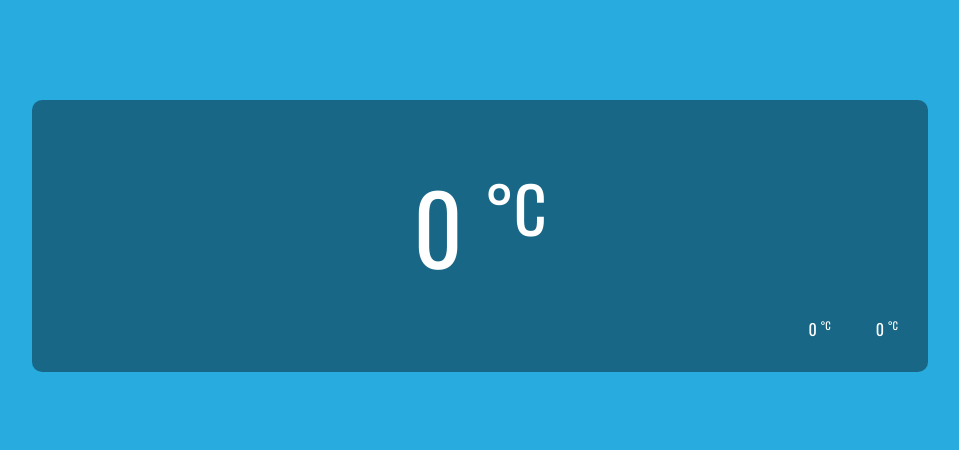
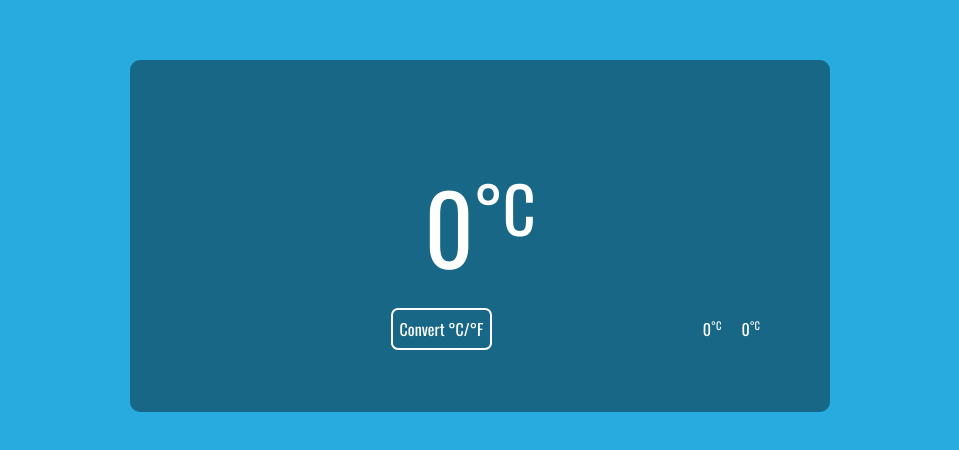
Before and after one commit to Iannacus/weatherApp, a React (Create React App) app: page / in a window 1280 px wide. Shown: the part 164-614 px from the top of the page, without its empty margins (160-1119 px from the left). Built offline with nearby package versions, Linux system fonts and the light colour scheme; no server answers.

Commit message:
Convert to celsius/farenheit button is added

```diff
--- a/src/App.css
+++ b/src/App.css
@@ -42,9 +42,16 @@ p {
 
 .weather {
   background-color: rgba(0,0,0, 0.4);
-  width: 70%;
+  width: 90%;
   border-radius: 10px;
   padding: 20px;
+}
+
+@media (min-width: 768px ){
+  .weather{
+    max-width: 700px;
+    padding: 60px;
+  }
 }
 
 .footer, .minmax {
@@ -53,10 +60,26 @@ p {
   align-items: center;
 }
 
-.minmax {
-  gap: 25px;
-}
+
 
 .temperature p {
   margin: 10px;
 }
+
+.button {
+  font-family: 'Oswald', sans-serif;
+  font-size: 16px;
+  padding: 7px;
+  border: none;
+  border-radius: 7px;
+  background-color: transparent;
+  color: white;
+  border: solid 2px white;
+}
+
+.button:hover {
+  cursor: pointer;
+  border: none;
+  color: rgb(24,103,133);
+  background-color: white;
+}
--- /dev/null
+++ b/src/modules/Button.jsx
@@ -0,0 +1,14 @@
+import React from 'react';
+
+function Button({ setValue, value, minValue, maxValue }) {
+    return (
+
+        <button onClick={() => {
+            setValue(value, minValue, maxValue);
+        }}
+            className='button'> Convert °C/°F </button>
+
+    );
+}
+
+export default Button;
--- a/src/modules/Temperature.jsx
+++ b/src/modules/Temperature.jsx
@@ -1,12 +1,12 @@
 import React from 'react';
 
-function Temperature({ font, value }) {
+function Temperature({ font, value, unit }) {
 
     const size = font;
 
     return (
         <div className='temperature'>
-            <p style={{ fontSize: size }}>{value} <sup style={{ fontSize: size / 1.5 }}>°C</sup></p>
+            <p style={{ fontSize: size }}>{value}<sup style={{ fontSize: size / 1.5 }}>°{unit}</sup></p>
         </div>
 
     );
--- a/src/modules/Weather.jsx
+++ b/src/modules/Weather.jsx
@@ -4,10 +4,10 @@ import Icon from './Icon';
 import Description from './Description'
 import Temperature from './Temperature';
 import Date from './Date';
+import Button from './Button';
 import DateObject from "react-date-object";
 
 function Weather() {
-
     const [data, setData] = useState({});
     const [icon, setIcon] = useState('');
     const [description, setDescription] = useState('');
@@ -16,6 +16,8 @@ function Weather() {
     const [maxTemp, setMaxtemp] = useState(0);
     const [minTemp, setMinTemp] = useState(0);
     const [currentDate, setCurrentDate] = useState('');
+    const [isCelsius, setIsCelsius] = useState(true);
+    const [unit, setUnit] = useState('C');
 
     useEffect(() => {
         navigator.geolocation.getCurrentPosition(position => {
@@ -29,7 +31,7 @@ function Weather() {
 
     useEffect(() => {
         if (Object.entries(data).length > 0) {
-            //console.log(data);
+            console.log(data);
             const location = `${data.name}, ${data.sys.country}`
             setUbication(location);
             setDescription(data.weather[0].description);
@@ -47,9 +49,37 @@ function Weather() {
         return temp.toFixed(1);
     }
 
+    function toFarenheit(celsius) {
+        const f = (celsius * 9 / 5) + 32;
+        return f.toFixed(1);
+    }
+
+    function toCelsius(farenheit) {
+
+        const c = (farenheit - 32) * 5 / 9;
+        return c.toFixed(1);
+    }
+
+    function convertTemp(temp, minTemp, maxTemp) {
+        if (isCelsius) {
+            setIsCelsius(false);
+            setUnit('F');
+            setCurrentTemp(toFarenheit(temp));
+            setMinTemp(toFarenheit(minTemp));
+            setMaxtemp(toFarenheit(maxTemp));
+
+        } else {
+            setIsCelsius(true);
+            setUnit('C')
+            setCurrentTemp(toCelsius(temp));
+            setMinTemp(toCelsius(minTemp));
+            setMaxtemp(toCelsius(maxTemp));
+        }
+
+    }
+
     function parseDate(dt) {
         const date = new DateObject(dt * 1000);
-        //console.log(`${date.weekDay.name} ${date.day} ${date.month.name} ${date.year}`)
         return `${date.weekDay.name} ${date.day} ${date.month.name} ${date.year}`;
     }
 
@@ -69,20 +99,30 @@ function Weather() {
                 <Temperature
                     value={currentTemp}
                     font={96}
+                    unit={unit}
                 />
             </div>
             <div className='footer'>
                 <Date
                     value={currentDate}
                 />
+                <Button
+                    setValue={convertTemp}
+                    value={currentTemp}
+                    minValue={minTemp}
+                    maxValue={maxTemp}
+                    unit={unit}
+                />
                 <div className='minmax'>
                     <Temperature
                         value={minTemp}
                         font={16}
+                        unit={unit}
                     />
                     <Temperature
                         value={maxTemp}
                         font={16}
+                        unit={unit}
                     />
                 </div>
             </div>
```
